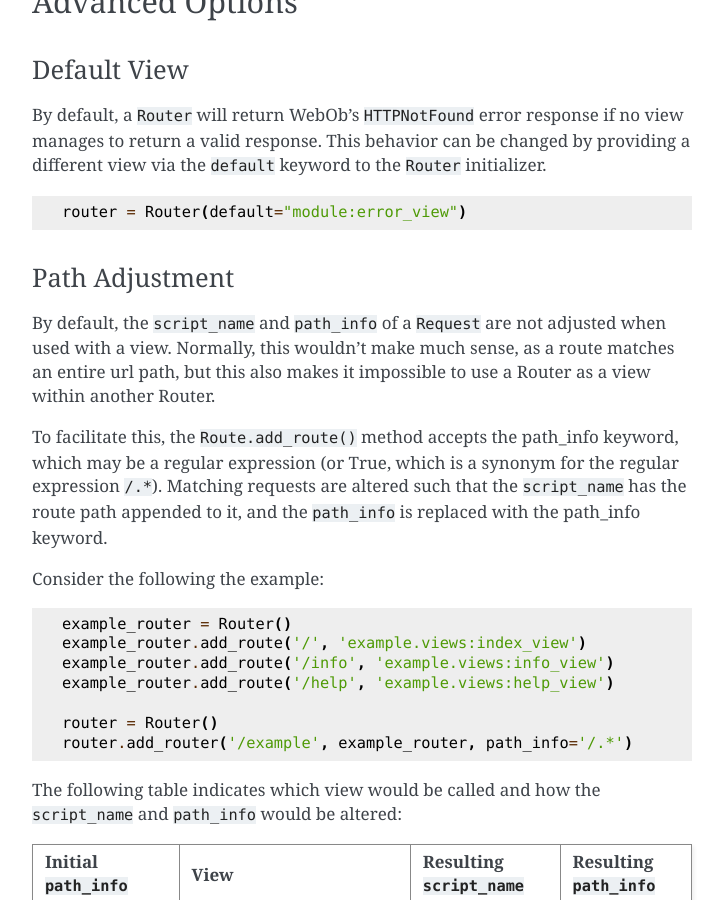
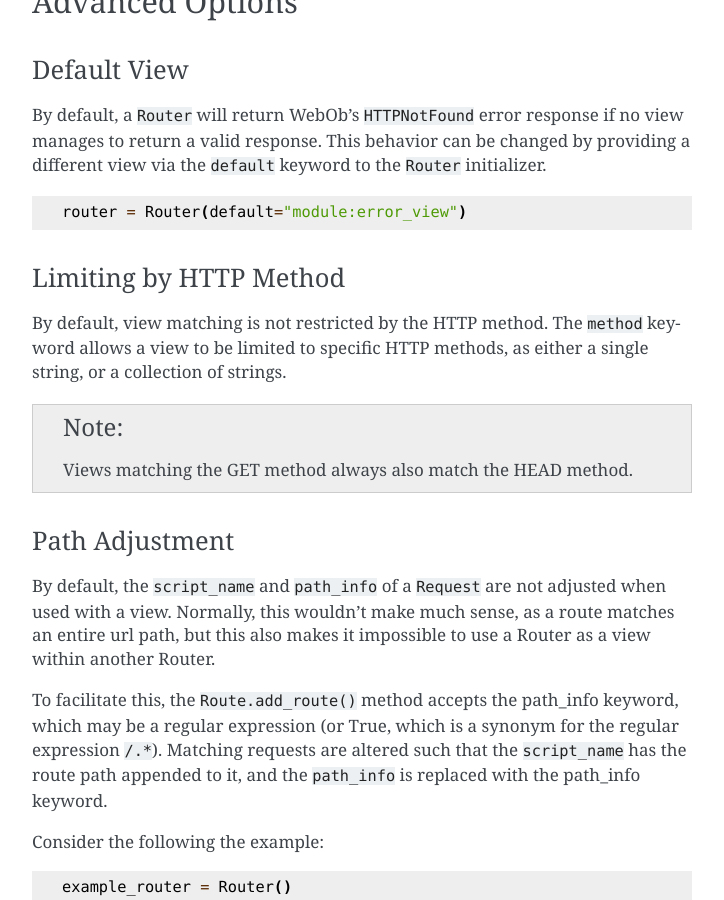
Before and after one commit to rschoon/simplerouter, a Sphinx documentation site: the page built from docs/index.rst, in a window 1280 px wide and 900 px high, scrolled down 2586 px. Shown: the whole window, without its empty margins (388-1112 px from the left). Built offline with Sphinx 7.4.7, drawn with Linux system fonts in a browser that asks for light colours; some of the changed text lies outside the part shown.

Commit message:
Update docs for HTTP method matching.

```diff
--- a/docs/conf.py
+++ b/docs/conf.py
@@ -11,5 +11,5 @@ source_suffix = '.rst'
 master_doc = 'index'
 
 project = 'simplerouter'
-copyright = '2013, Robin Schoonover'
+copyright = '2013-2015, Robin Schoonover'
 release = version
--- a/docs/index.rst
+++ b/docs/index.rst
@@ -154,6 +154,15 @@ by providing a different view via the ``default`` keyword to the
 
     router = Router(default="module:error_view")
 
+Limiting by HTTP Method
+.......................
+
+By default, view matching is not restricted by the HTTP method.  The
+``method`` keyword allows a view to be limited to specific HTTP methods,
+as either a single string, or a collection of strings.
+
+.. Note::
+    Views matching the GET method always also match the HEAD method.
 
 Path Adjustment
 ...............
```
